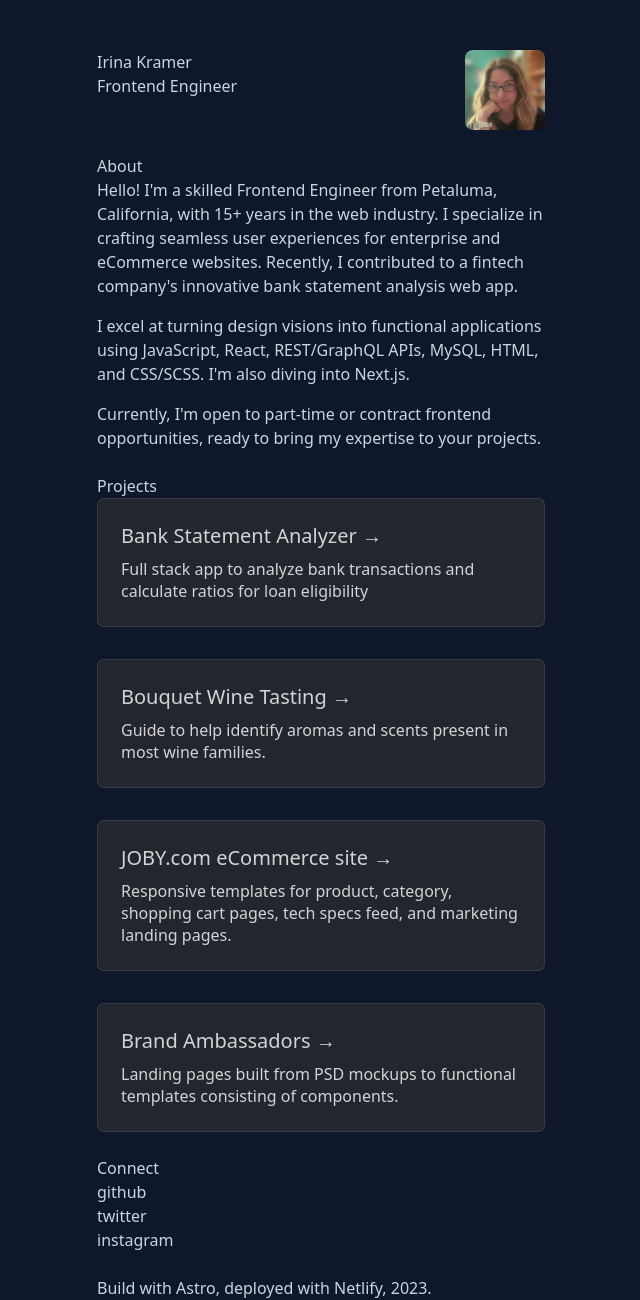
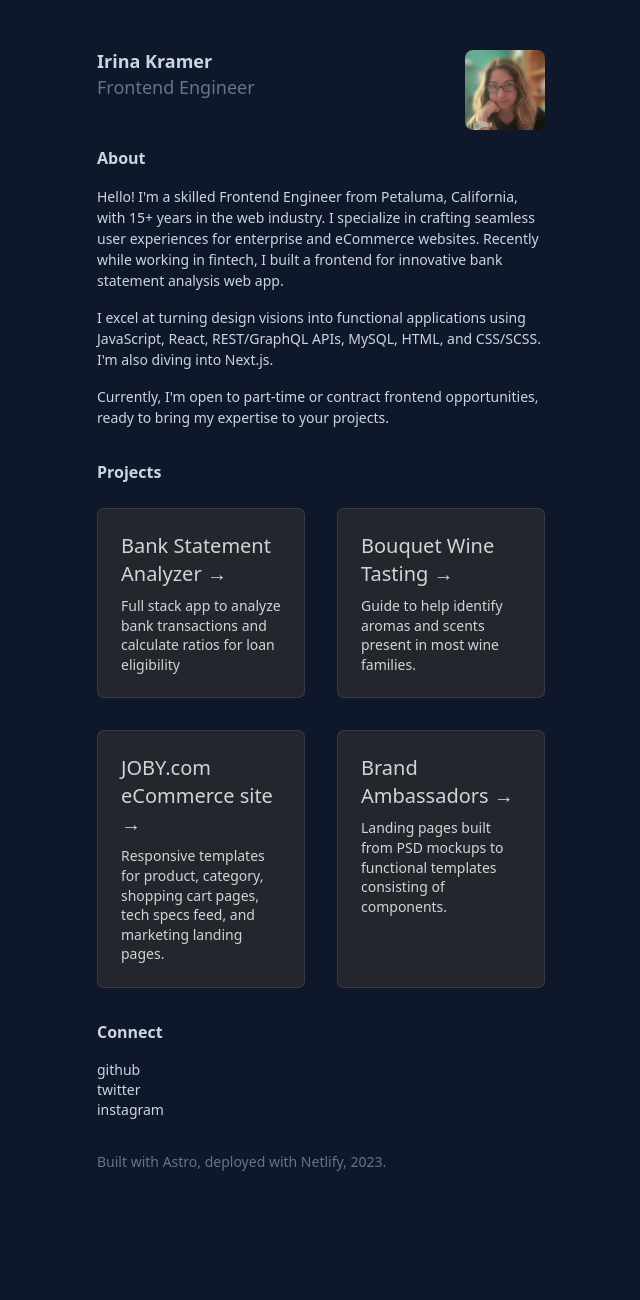
Before and after one commit to irinakramer/irinakramer, an Astro site: page / in a window 1280 px wide. Shown: the part 14-1314 px from the top of the page, without its empty margins (159-799 px from the left). After the commit the page ends 1250 px from the top, so only its background shows below. Built offline with nearby package versions, Linux system fonts and the light colour scheme; Astro itself is replaced by a stand-in of ours.

Commit message:
Adjusted typography styling

```diff
--- a/src/components/Footer.astro
+++ b/src/components/Footer.astro
@@ -1,7 +1,9 @@
+---
+const currentYear = new Date().getFullYear();
 ---
 
----
-
-<footer>
-  <div>Build with Astro, deployed with Netlify, 2023.</div>
+<footer class="text-sm text-slate-500">
+    <div>
+        Built with Astro, deployed with Netlify, {currentYear}.
+    </div>
 </footer>
--- a/src/components/Header.astro
+++ b/src/components/Header.astro
@@ -4,10 +4,12 @@
 ---
 
 <header>
-    <div class="max-w-md flex flex-row justify-between">
+    <div class="max-w-md flex flex-row justify-between text-lg mb-4">
         <div>
-            <h1>Irina Kramer</h1>
-            <p>Frontend Engineer</p>
+            <h1 class="font-semibold leading-tight">Irina Kramer</h1>
+            <p class="text-slate-500 font-normal">
+                Frontend Engineer
+            </p>
         </div>
         <div>
             <Image
--- a/src/layouts/Layout.astro
+++ b/src/layouts/Layout.astro
@@ -21,10 +21,10 @@
     </head>
     <body class="bg-slate-900 text-slate-300 h-screen w-screen">
         <div
-      class="max-w-4xl mx-auto px-6 py-12 sm:p-12 md:p-16 h-screen flex flex-col justify-between"
+            class="max-w-4xl mx-auto px-6 py-12 sm:p-12 md:p-16 flex flex-col justify-between"
         >
             <Header />
-      <main class="max-w-md flex-1">
+            <main class="max-w-md flex-1 text-sm">
                 <slot />
             </main>
             <Footer />
--- a/src/pages/index.astro
+++ b/src/pages/index.astro
@@ -6,15 +6,15 @@
 
 <Layout title="Welcome to Astro.">
     <main>
-        <section class="mt-6">
-            <h2>About</h2>
+        <section class="mb-8 leading-normal">
+            <h2 class="text-base font-semibold mb-4">About</h2>
             <p class="mb-4">
                 Hello! I'm a skilled Frontend Engineer from Petaluma,
                 California, with 15+ years in the web industry. I
                 specialize in crafting seamless user experiences for
-                enterprise and eCommerce websites. Recently, I
-                contributed to a fintech company's innovative bank
-                statement analysis web app.
+                enterprise and eCommerce websites. Recently while
+                working in fintech, I built a frontend for innovative
+                bank statement analysis web app.
             </p>
             <p class="mb-4">
                 I excel at turning design visions into functional
@@ -28,8 +28,8 @@
                 projects.
             </p>
         </section>
-        <section class="mt-6">
-            <h2>Projects</h2>
+        <section class="mb-8">
+            <h2 class="text-base font-semibold mb-6">Projects</h2>
             <ul role="list" class="link-card-grid">
                 <Card
                     href="https://github.com/irinakramer"
@@ -53,8 +53,8 @@
                 />
             </ul>
         </section>
-        <section class="my-6">
-            <h2>Connect</h2>
+        <section class="mb-8">
+            <h2 class="text-base font-semibold mb-4">Connect</h2>
             <ul>
                 <li>
                     <Social
```
Lines whose indentation alone changed are shown as unchanged.
